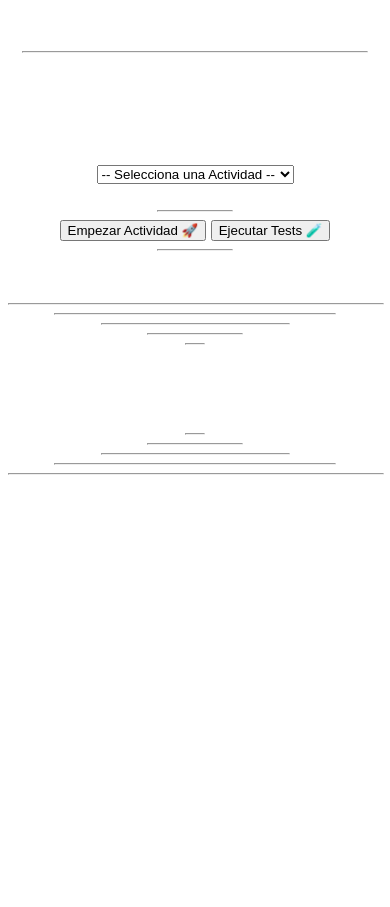
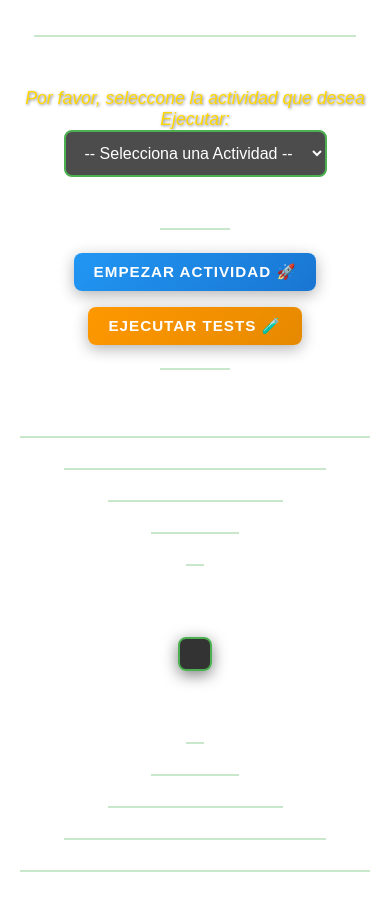
Before and after one commit to LevinWolf01/Los-Elegidos, a website: page index.html in a window 390 px wide. Shown: the part 191-1098 px from the top of the page. Before the commit the page ends 844 px from the top, so only its background shows below. Drawn offline with Linux system fonts and the light colour scheme.

Commit message:
chore: Se añaden estilos CSS al HTML Principal

```diff
--- a/index.html
+++ b/index.html
@@ -3,6 +3,224 @@
 <head>
     <meta charset="UTF-8">
     <title>Ejercicios 2do. Treimestre</title>
+    <style>
+        * {
+            margin: 0;
+            padding: 0;
+            box-sizing: border-box;
+        }
+
+        body {
+            font-family: 'Arial', sans-serif;
+            color: white;
+            background-attachment: fixed;
+            min-height: 100vh;
+        }
+
+        center {
+            display: flex;
+            flex-direction: column;
+            align-items: center;
+            padding: 20px;
+        }
+
+        h1 {
+            font-size: 2.5em;
+            text-shadow: 2px 2px 4px rgba(0, 0, 0, 0.5);
+            margin-bottom: 20px;
+            animation: slideDown 0.6s ease-out;
+        }
+
+        @keyframes slideDown {
+            from {
+                opacity: 0;
+                transform: translateY(-20px);
+            }
+            to {
+                opacity: 1;
+                transform: translateY(0);
+            }
+        }
+
+        select#actividades {
+            padding: 12px 15px;
+            font-size: 1.1em;
+            border: 2px solid #4CAF50;
+            border-radius: 8px;
+            background-color: rgba(0, 0, 0, 0.7);
+            color: white;
+            cursor: pointer;
+            transition: all 0.3s ease;
+            min-width: 300px;
+        }
+
+        select#actividades:hover {
+            border-color: #45a049;
+            box-shadow: 0 0 10px rgba(76, 175, 80, 0.5);
+            transform: scale(1.02);
+        }
+
+        select#actividades:focus {
+            outline: none;
+            box-shadow: 0 0 15px rgba(76, 175, 80, 0.7);
+            background-color: rgba(0, 0, 0, 0.9);
+        }
+
+        button {
+            padding: 12px 30px;
+            font-size: 1.1em;
+            margin: 10px 15px;
+            border: none;
+            border-radius: 8px;
+            background: linear-gradient(135deg, #4CAF50, #45a049);
+            color: white;
+            font-weight: bold;
+            cursor: pointer;
+            transition: all 0.3s ease;
+            box-shadow: 0 4px 15px rgba(0, 0, 0, 0.3);
+            text-transform: uppercase;
+            letter-spacing: 1px;
+        }
+
+        button:hover:not(:disabled) {
+            background: linear-gradient(135deg, #45a049, #3d8b40);
+            transform: translateY(-2px);
+            box-shadow: 0 6px 20px rgba(76, 175, 80, 0.4);
+        }
+
+        button:active:not(:disabled) {
+            transform: translateY(0);
+            box-shadow: 0 2px 10px rgba(76, 175, 80, 0.3);
+        }
+
+        button:disabled {
+            opacity: 0.7;
+            cursor: not-allowed;
+        }
+
+        #btnStart {
+            background: linear-gradient(135deg, #2196F3, #1976D2);
+        }
+
+        #btnStart:hover:not(:disabled) {
+            background: linear-gradient(135deg, #1976D2, #1565C0);
+            box-shadow: 0 6px 20px rgba(33, 150, 243, 0.4);
+        }
+
+        #btnTest {
+            background: linear-gradient(135deg, #FF9800, #E68900);
+        }
+
+        #btnTest:hover:not(:disabled) {
+            background: linear-gradient(135deg, #E68900, #D68000);
+            box-shadow: 0 6px 20px rgba(255, 152, 0, 0.4);
+        }
+
+        #resultados {
+            background-color: rgba(0, 0, 0, 0.8);
+            border: 2px solid #4CAF50;
+            border-radius: 8px;
+            padding: 20px;
+            margin: 20px 0;
+            max-width: 600px;
+            max-height: 500px;
+            overflow-y: auto;
+            box-shadow: 0 4px 15px rgba(0, 0, 0, 0.5);
+            animation: fadeIn 0.4s ease-in;
+        }
+
+        @keyframes fadeIn {
+            from {
+                opacity: 0;
+                transform: translateY(10px);
+            }
+            to {
+                opacity: 1;
+                transform: translateY(0);
+            }
+        }
+
+        #resultados h2 {
+            color: #4CAF50;
+            margin-bottom: 15px;
+            font-size: 1.8em;
+            text-shadow: 1px 1px 3px rgba(0, 0, 0, 0.5);
+        }
+
+        #resultados p {
+            padding: 8px 0;
+            font-size: 1em;
+            line-height: 1.6;
+            border-bottom: 1px solid rgba(76, 175, 80, 0.2);
+            transition: all 0.2s ease;
+        }
+
+        #resultados p:hover {
+            padding-left: 10px;
+            color: #4CAF50;
+            text-shadow: 0 0 5px rgba(76, 175, 80, 0.5);
+        }
+
+        #resultados strong {
+            color: #FFD700;
+            font-size: 1.1em;
+        }
+
+        hr {
+            border: none;
+            border-top: 2px solid rgba(76, 175, 80, 0.3);
+            margin: 15px 0;
+        }
+
+        i p {
+            font-size: 1.1em;
+            font-style: italic;
+            color: #FFD700;
+            text-shadow: 1px 1px 3px rgba(0, 0, 0, 0.5);
+        }
+
+        /* Scrollbar personalizado */
+        #resultados::-webkit-scrollbar {
+            width: 8px;
+        }
+
+        #resultados::-webkit-scrollbar-track {
+            background: rgba(0, 0, 0, 0.5);
+            border-radius: 10px;
+        }
+
+        #resultados::-webkit-scrollbar-thumb {
+            background: #4CAF50;
+            border-radius: 10px;
+        }
+
+        #resultados::-webkit-scrollbar-thumb:hover {
+            background: #45a049;
+        }
+
+        /* Responsive */
+        @media (max-width: 768px) {
+            h1 {
+                font-size: 1.8em;
+            }
+
+            button {
+                padding: 10px 20px;
+                font-size: 0.95em;
+                margin: 8px 10px;
+            }
+
+            select#actividades {
+                min-width: 250px;
+                font-size: 1em;
+            }
+
+            #resultados {
+                max-width: 90vw;
+                padding: 15px;
+            }
+        }
+    </style>
 </head>
 <body background="./images/Fondo 2.jpg" text="White">
     <font face="Arial">
```
